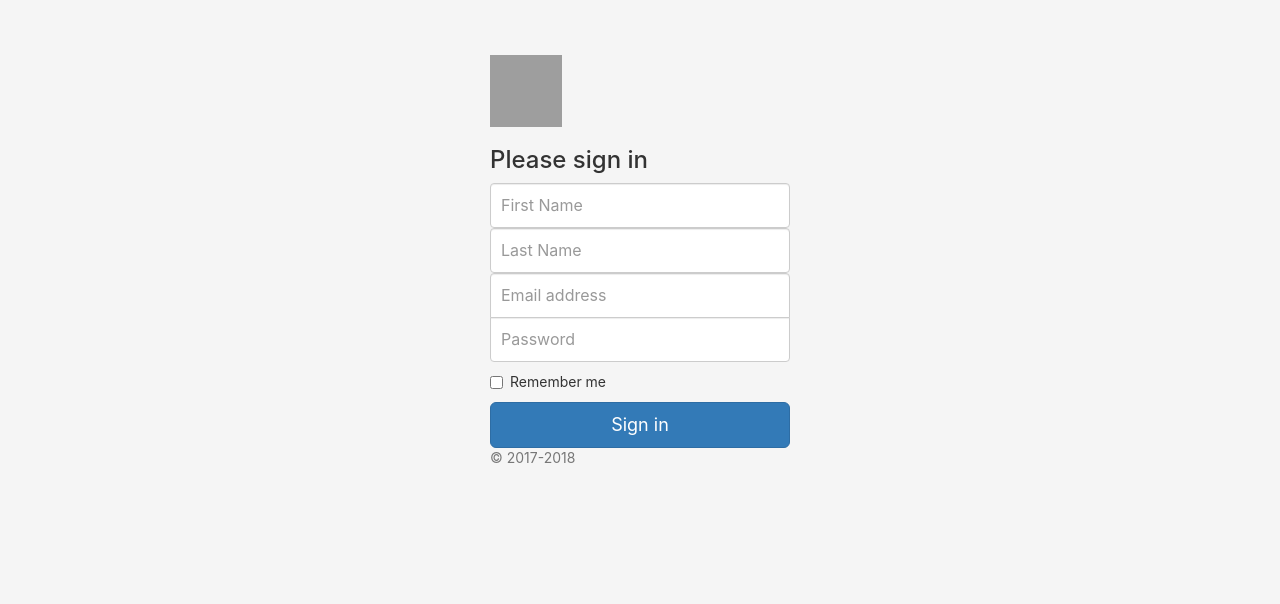
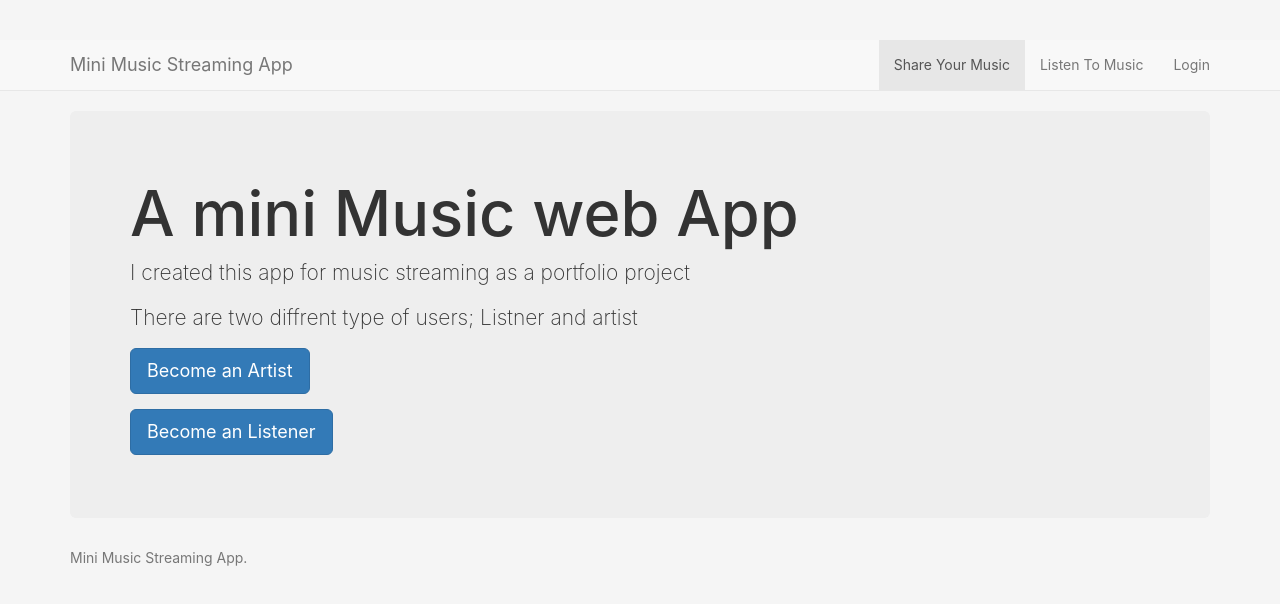
Before and after one commit to ifebrand6/Mini-Music-Streaming-, a React (Create React App) app: page / in a window 1280 px wide. Shown: the top 604 px of the page. Built offline with nearby package versions, Linux system fonts and the light colour scheme; grey boxes are pictures that could not be loaded.

Commit message:
setup application route

```diff
--- a/src/App.js
+++ b/src/App.js
@@ -1,15 +1,24 @@
+import React from 'react'
 import './assets/stylesheet/authentication.css';
 import Authentication from './components/authentication/authentication';
-
+import { BrowserRouter,Route, Switch } from 'react-router-dom'
 import Footer from './components/shared/footer';
 import LandingPage from './main/landingPage';
 
 function App() {
   return (
     <>
-      {/* <LandingPage></LandingPage> */}
-      <Authentication></Authentication>
-      {/* <Footer></Footer> */}
+    <BrowserRouter>
+    <Switch>
+      <Route exact path="/">
+        <LandingPage/>
+        <Footer/>
+      </Route>
+      <Route path="/login">
+        <Authentication/>
+      </Route>
+    </Switch>
+    </BrowserRouter>
     </>
   );
 }
```
